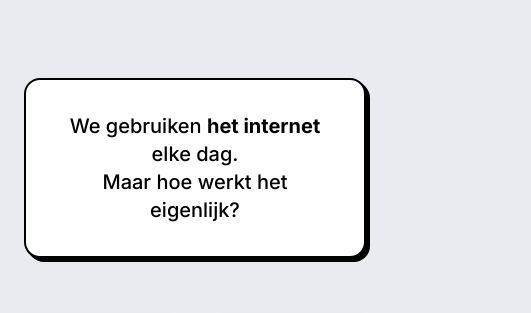
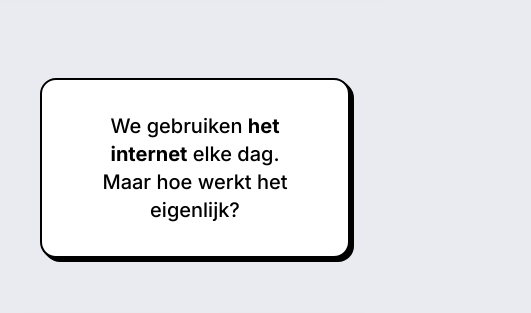
Before and after one commit to studio-falkland/hoe-het-net-werkt, a Next.js app: page / in a window 390 px wide. Shown: the part 122-435 px from the top of the page, 531 px wide, since content can reach past the window. Built offline with nearby package versions, Linux system fonts and the light colour scheme.

Commit message:
fix: text box size

```diff
--- a/src/app/components/TextBox/index.tsx
+++ b/src/app/components/TextBox/index.tsx
@@ -13,11 +13,11 @@ export default function TextBox({
     className, image, children, imagePosition = 'left', ...props
 }: TextBoxProps) {
     return (
-        <div className="flex justify-center w-full">
+        <div className="flex justify-center w-full px-4">
             <div
                 className={cn(
                     className,
-                    'rounded-2xl text-lg md:text-xl border-2 bg-white max-w-2xl m-2 flex font-medium',
+                    'rounded-2xl text-lg md:text-xl border-2 bg-white container lg:max-w-2xl m-2 flex font-medium',
                     styles['text-box-shadow'],
                     image
                         ? (imagePosition === 'left'
@@ -30,11 +30,11 @@ export default function TextBox({
                 {...props}
             >
                 {image && (
-                    <div className="relative w-128">
+                    <div className="relative w-64">
                         <ExportedImage src={image} alt="TextBox" className="w-64 h-[220px] absolute bottom-0 left-0 right-0 object-cover rounded-bl-xl" />
                     </div>
                 )}
-                <div className="p-8">
+                <div className="p-8 w-full">
                     {children}
                 </div>
             </div>
```
